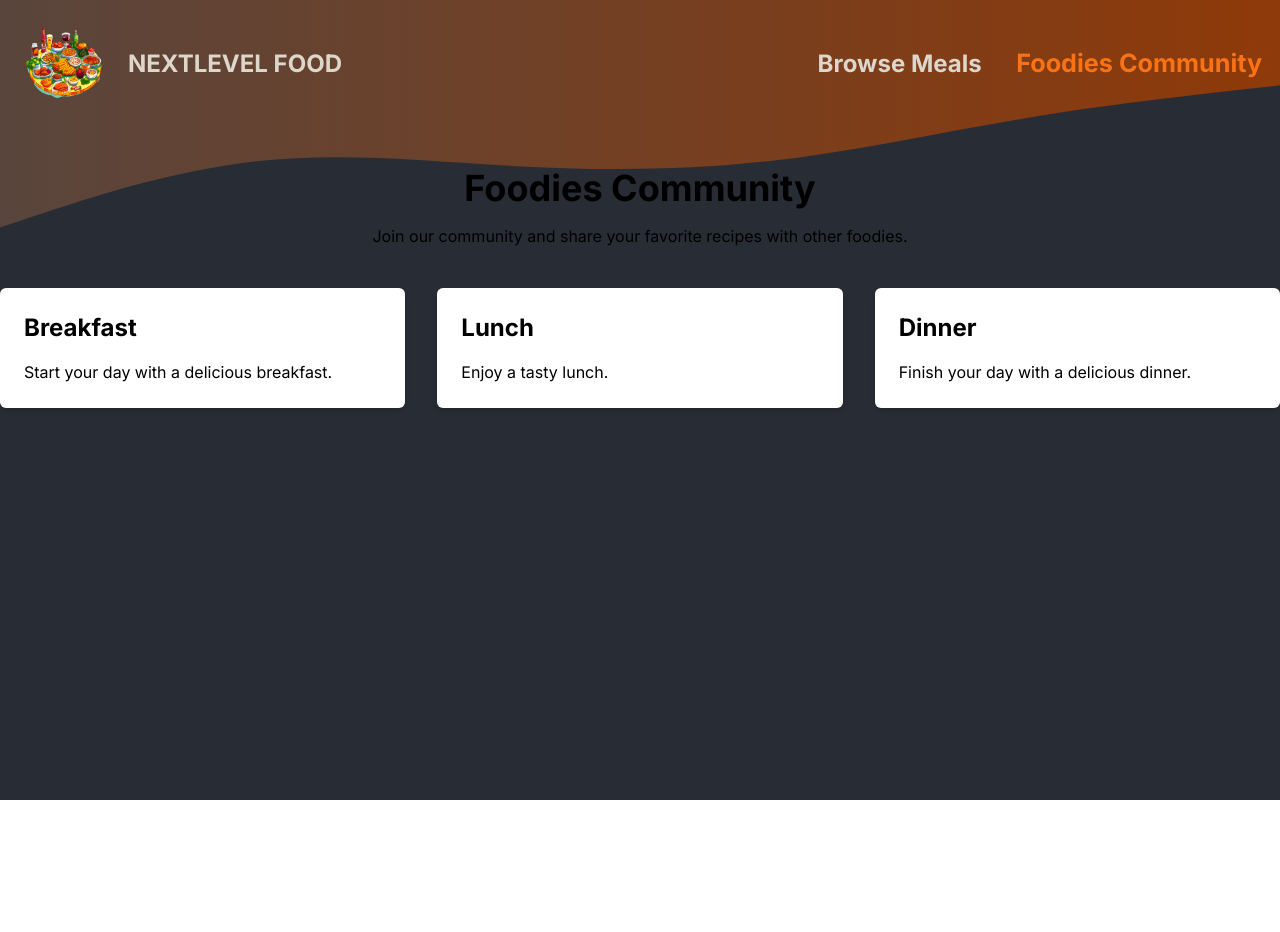
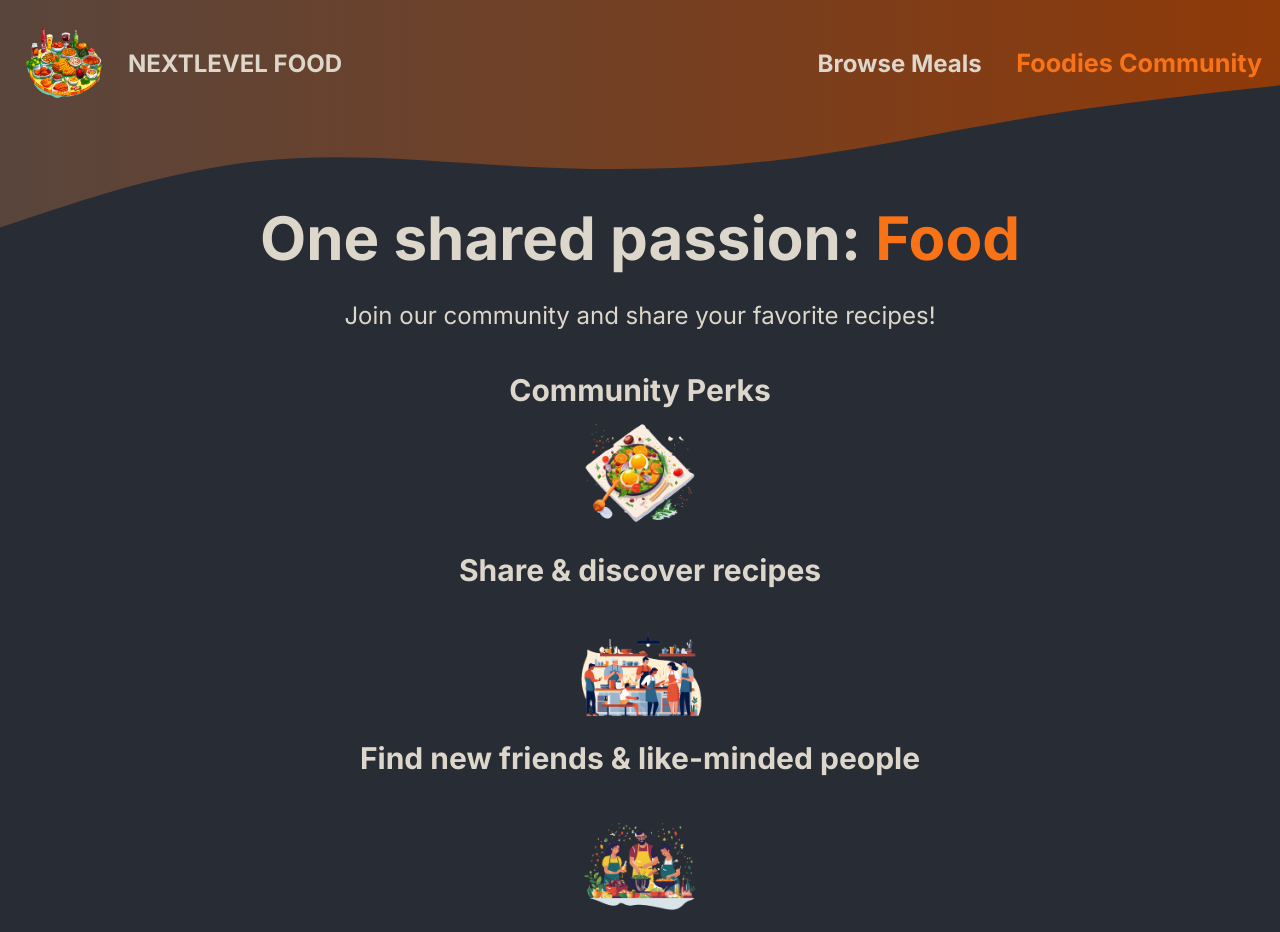
Before and after one commit to xVenomUA/DishBook, a Next.js app: page /community in a window 1280 px wide. Shown: the top 932 px of the page. Before the commit the page ends 800 px from the top, so only its background shows below. Built offline with nearby package versions, Linux system fonts and the light colour scheme.

Commit message:
Done community

```diff
--- a/src/app/community/page.tsx
+++ b/src/app/community/page.tsx
@@ -1,29 +1,46 @@
+import Image from "next/image";
+
+import mealIcon from "../../../assets/icons/meal.png";
+import communityIcon from "../../../assets/icons/community.png";
+import eventsIcon from "../../../assets/icons/events.png";
 
 export default function Community() {
-    return <main>
-        <h1 className="text-4xl font-bold text-center mt-10">Foodies Community</h1>
-        <p className="text-center mt-4">
-            Join our community and share your favorite recipes with other foodies.
-        </p>
-        <div className="grid grid-cols-1 md:grid-cols-2 lg:grid-cols-3 gap-8 mt-10">
-            <div className="bg-white shadow-md rounded-md p-6">
-                <h2 className="text-2xl font-bold">Breakfast</h2>
-                <p className="mt-4">
-                    Start your day with a delicious breakfast.
-                </p>
-            </div>
-            <div className="bg-white shadow-md rounded-md p-6">
-                <h2 className="text-2xl font-bold">Lunch</h2>
-                <p className="mt-4">
-                    Enjoy a tasty lunch.
-                </p>
-            </div>
-            <div className="bg-white shadow-md rounded-md p-6">
-                <h2 className="text-2xl font-bold">Dinner</h2>
-                <p className="mt-4">
-                    Finish your day with a delicious dinner.
-                </p>
-            </div>
-        </div>
+  return (
+    <main className="py-20 px-12 max-w-laptop m-margAuto flex flex-col justify-center items-center text-slate">
+      <h1 className="text-6xl font-bold mb-8">
+        One shared passion: <span className="text-orange-500">Food</span>
+      </h1>
+      <p className="text-2xl mb-10">
+        Join our community and share your favorite recipes!
+      </p>
+      <h2 className=" text-3xl font-bold">Community Perks</h2>
+
+      <ul className="flex flex-col justify-center items-center gap-6 text-3xl font-bold pb-20">
+        <li className="flex flex-col justify-center items-center">
+          <Image
+            src={mealIcon}
+            alt="A delicious meal"
+            className="w-32 h-32 mb-4"
+          />
+          <p>Share & discover recipes</p>
+        </li>
+        <li className="flex flex-col justify-center items-center">
+          <Image
+            src={communityIcon}
+            alt="A crowd of people, cooking"
+            className="w-32 h-32"
+          />
+          <p>Find new friends & like-minded people</p>
+        </li>
+        <li className="flex flex-col justify-center items-center">
+          <Image
+            src={eventsIcon}
+            alt="A crowd of people at a cooking event"
+            className="w-32 h-32"
+          />
+          <p>Participate in exclusive events</p>
+        </li>
+      </ul>
     </main>
+  );
 }
--- /dev/null
+++ b/src/app/meals/share/page.tsx
@@ -0,0 +1,7 @@
+export default function Share() {
+  return (
+    <div>
+      <h1>Share</h1>
+    </div>
+  );
+}
```
